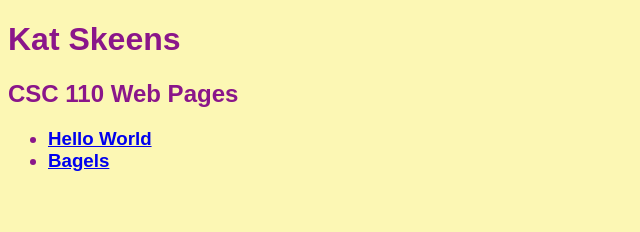
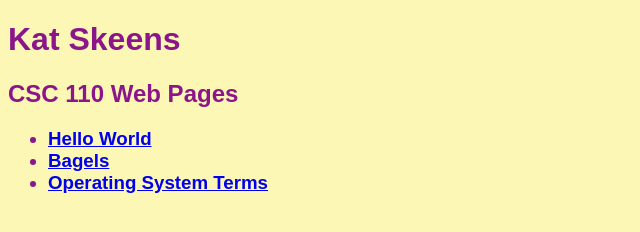
Before and after one commit to kskeens-pvcc/kskeens-pvcc.github.io, a plain HTML site: page index.html in a window 1280 px wide. Shown: the whole page, without its empty margins (0-640 px from the left). Drawn offline with Linux system fonts and the light colour scheme.

Commit message:
index.html

```diff
--- a/index.html
+++ b/index.html
@@ -16,6 +16,7 @@
 <ul>
   <li><a href = "helloworld.html"> Hello World </a></li>
   <li><a href = "bagels.html"> Bagels </a></li>
+  <li><a href = "opsys.html"> Operating System Terms </a></li>
 </ul>
 </h3>
 </body>
```
